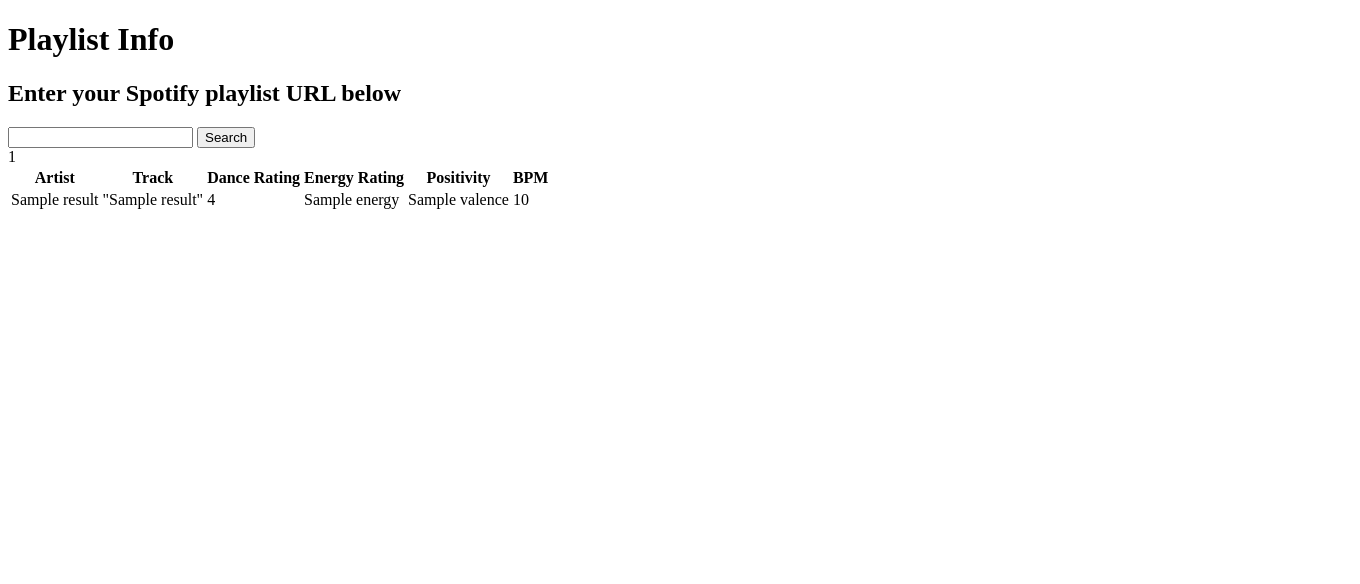
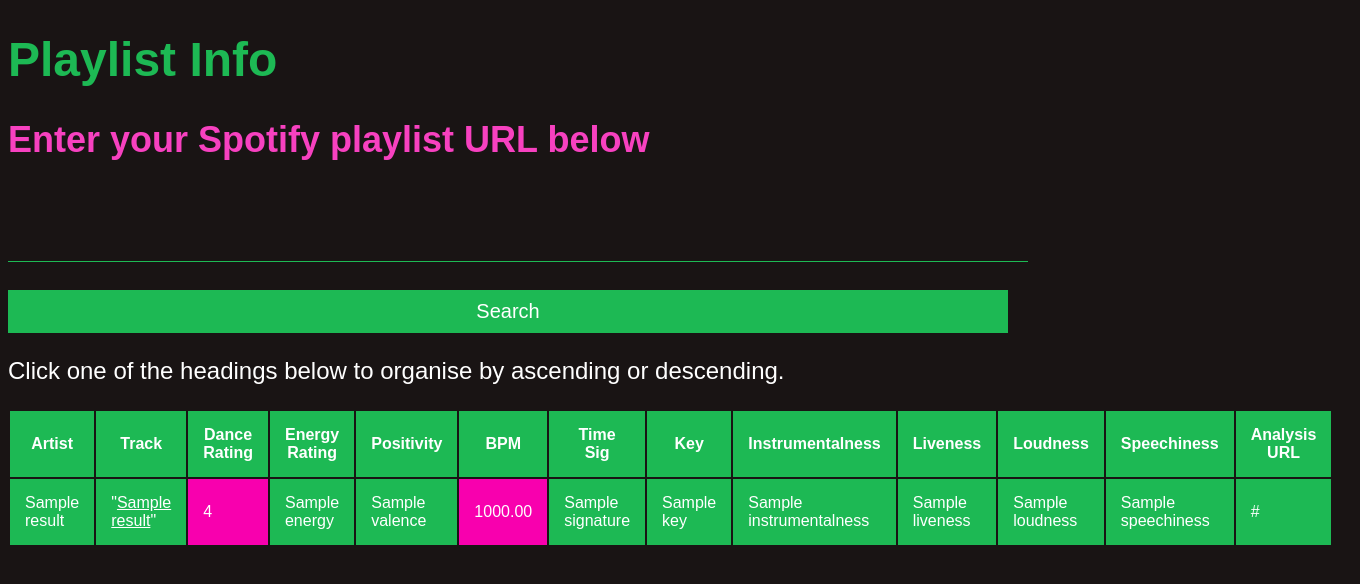
Before and after one commit to jclel/playlist_info, a Flask app: template app/templates/search.html in a window 1360 px wide. Shown: the top 584 px of the page. Run offline with Flask 2, Linux system fonts and the light colour scheme; the template is opened without the code that fills it: values that come from a table or form of the project are taken from there, most other values are stand-ins (such as "Sample title", 1, 10 or a date in 2020).

Commit message:
Added more fields to the UI + converted pitch classes

```diff
--- a/app/forms.py
+++ b/app/forms.py
@@ -4,5 +4,5 @@ from wtforms import StringField, PasswordField, BooleanField, SubmitField
 from wtforms.validators import DataRequired
 
 class SearchPlaylist(FlaskForm):
-    playlist_url = StringField('Playlist URL')
+    playlist_url = StringField('Playlist URL', validators=[DataRequired()])
     submit = SubmitField('Search')
--- a/app/static/style.css
+++ b/app/static/style.css
@@ -0,0 +1,98 @@
+
+body {
+    background-color: #191414;
+    color: white;
+    font: 24px "Arial";
+}
+
+.container {
+
+    width: 1000px;
+}
+
+/* .search {
+    width: 900px;
+    height: 40px;
+    border: none;
+    font-size: 16px;
+    padding: 10px;
+
+}
+
+.submit {
+    height: 50px;
+    width: 920px;
+} */
+
+#search_form {
+
+    margin: auto;
+}
+
+.search {
+    width: 100%;
+    height: 50px;
+    border: none;
+    color: white;
+    font-size: 20px;
+    border-bottom: 1px solid #1db954;
+    padding: 10px;
+    background-color: #191414;
+    text-align: center;
+}
+
+a {
+    color: white;
+}
+
+.submit {
+    width: 100%;
+    padding: 10px;
+    background-color: #1db954;
+    border: none;
+    font-size: 20px;
+    color: white;
+
+}
+
+.submit:hover {
+    background-color: #39ec78;
+}
+
+table {
+    font-size: 16px;
+
+}
+
+tr {
+    background: #1db954;
+    color: white;
+    border-radius: 50%;
+}
+
+
+
+h1 {
+    color: #1db954;
+}
+
+h2 {
+    color: #f741c0;
+}
+
+
+tr:hover {
+    background: #18a048;
+}
+
+td {
+    padding: 15px;
+}
+
+th {
+    padding: 15px;
+}
+/*
+Sorting tables:
+https://www.w3schools.com/howto/howto_js_sort_table.asp
+ */
--- a/app/templates/base.html
+++ b/app/templates/base.html
@@ -2,6 +2,7 @@
 <html lang="en">
 <head>
     <meta charset="UTF-8">
+    <link rel="stylesheet" href="../static/style.css">
     <meta name="viewport" content="width=device-width, initial-scale=1.0">
     <meta http-equiv="X-UA-Compatible" content="ie=edge">
     <title>Document</title>
--- a/app/templates/search.html
+++ b/app/templates/search.html
@@ -2,13 +2,13 @@
 
 {% block search %}
 <h2>Enter your Spotify playlist URL below</h2>
-<form action="" method="post">
+<form action="" method="post" id="search_form">
     {{ searchBar.hidden_tag() }}
-    {{ searchBar.playlist_url }}
-    {{ searchBar.submit() }}
+    {{ searchBar.playlist_url(class_="search") }}<br><br>
+    {{ searchBar.submit(class_="submit") }}
 </form>
 
-{{ playlist_id }}
+<p>Click one of the headings below to organise by ascending or descending.</p>
 
 <table id="myTable">
         <tr>
@@ -18,19 +18,141 @@
             <th onclick="sortTable(3)">Energy Rating</th>
             <th onclick="sortTable(4)">Positivity</th>
             <th onclick="sortTable(5)">BPM</th>
+            <th>Time Sig</th>
+            <th>Key</th>
+            <th>Instrumentalness</th>
+            <th>Liveness</th>
+            <th>Loudness</th>
+            <th>Speechiness</th>
+            <th>Analysis URL</th>
         </tr>
         {% for r in result %}
         <tr>
             <td>{{ r['artist_name'] }}</td>
-            <td>"{{ r['track_title'] }}"</td>
+            <td>"<a href="{{ r['track_href' ]}}">{{ r['track_title'] }}</a>"</td>
             <td class="danceRating">{{ r['dance_rating'] }}</td>
             <td class="energyRating">{{ r['energy'] }}</td>
             <td class="positivityRating">{{ r['valence'] }}</td>
             <td class="bpm" id="bpm">{{ r['bpm'] / 100 }} </td>
+            <td>{{ r['signature'] }}</td>
+            <td class="key">{{ r['key'] }}</td>
+            <td>{{ r['instrumentalness'] }}</td>
+            <td>{{ r['liveness'] }}</td>
+            <td>{{ r['loudness'] }}</td>
+            <td>{{ r['speechiness'] }}</td>
+            <td>{{ r['analysis_url'] }}</td>
+
+
         </tr>
         {% endfor %}
 
         </table>
 
+<script>
+
+const sortTable = (n) => {
+    let table, rows, switching, i, x, y, shouldSwitch, dir, switchcount = 0;
+    table = document.getElementById("myTable");
+    switching = true;
+    // set sorting direction to ascending
+    dir = "asc";
+    // loop
+    while(switching) {
+        switching = false;
+        rows = table.rows;
+        for(i = 1; i < (rows.length -1); i++) {
+            shouldSwitch = false;
+            x = rows[i].getElementsByTagName("td")[n];
+            y = rows[i+1].getElementsByTagName("td")[n];
+
+            if(dir=="asc") {
+                if(x.innerHTML.toLowerCase() > y.innerHTML.toLowerCase()) {
+                    shouldSwitch=true;
+                    break;
+                }
+            } else if(dir == "desc") {
+                if(x.innerHTML.toLowerCase() < y.innerHTML.toLowerCase()) {
+                    shouldSwitch=true;
+                    break;
+                }
+            }
+        }
+        if(shouldSwitch) {
+            rows[i].parentNode.insertBefore(rows[i+1], rows[i]);
+            switching=true;
+            switchcount++;
+        } else {
+            if(switchcount == 0 && dir == "asc") {
+                dir = "desc";
+                switching = true;
+            }
+        }
+    }
+}
+
+
+let cell = document.getElementsByTagName("td")
+    for (let index = 0; index < cell.length; index++) {
+        if(cell[index].innerText >= 0.9) {
+        cell[index].style.backgroundColor = "#f800ae";
+    } else if(cell[index].innerText < 0.9 && cell[index].innerText >= 0.8) {
+        cell[index].style.backgroundColor = "#f741c0";
+    } else if(cell[index].innerText < 0.8 && cell[index].innerText >= 0.7) {
+        cell[index].style.backgroundColor = "#fa762a";
+    } else if(cell[index].innerText < 0.7 && cell[index].innerText >= 0.6) {
+        cell[index].style.backgroundColor = "#fc8743";
+    } else if(cell[index].innerText < 0.6 && cell[index].innerText >= 0.5) {
+        cell[index].style.backgroundColor = "#ff9557";
+    } else if(cell[index].innerText < 0.5 && cell[index].innerText >= 0.4) {
+        cell[index].style.backgroundColor = "#94eefa";
+    }
+    }
+
+let bpm = document.getElementsByClassName("bpm");
+for(let i = 0; i < bpm.length; i++) {
+    bpm[i].innerText = bpm[i].innerText * 100;
+    bpm[i].innerText = parseInt(bpm[i].innerText).toFixed(2);
+}
+
+let key = document.getElementsByClassName("key");
+for(let i = 0; i < key.length; i++) {
+    let keyText = key[i].innerText;
+
+    switch(key[i].innerText) {
+        case "3":
+            key[i].innerText = "D#";
+            break;
+        case "4":
+            key[i].innerText = "E";
+            break;
+        case "5":
+            key[i].innerText = "F";
+            break;
+        case "6":
+            key[i].innerText = "F#";
+            break;
+        case "7":
+            key[i].innerText = "G";
+            break;
+        case "8":
+            key[i].innerText = "G#";
+            break;
+        case "9":
+            key[i].innerText = "A";
+            break;
+        case "10":
+            key[i].innerText = "A#";
+            break;
+        case "11":
+            key[i].innerText = "B";
+            break;
+        default:
+            break;
+    }
+
+
+}
+
+</script>
 
 {% endblock %}
```
Also changed, not shown: app/app.py (line endings or trailing spaces).
